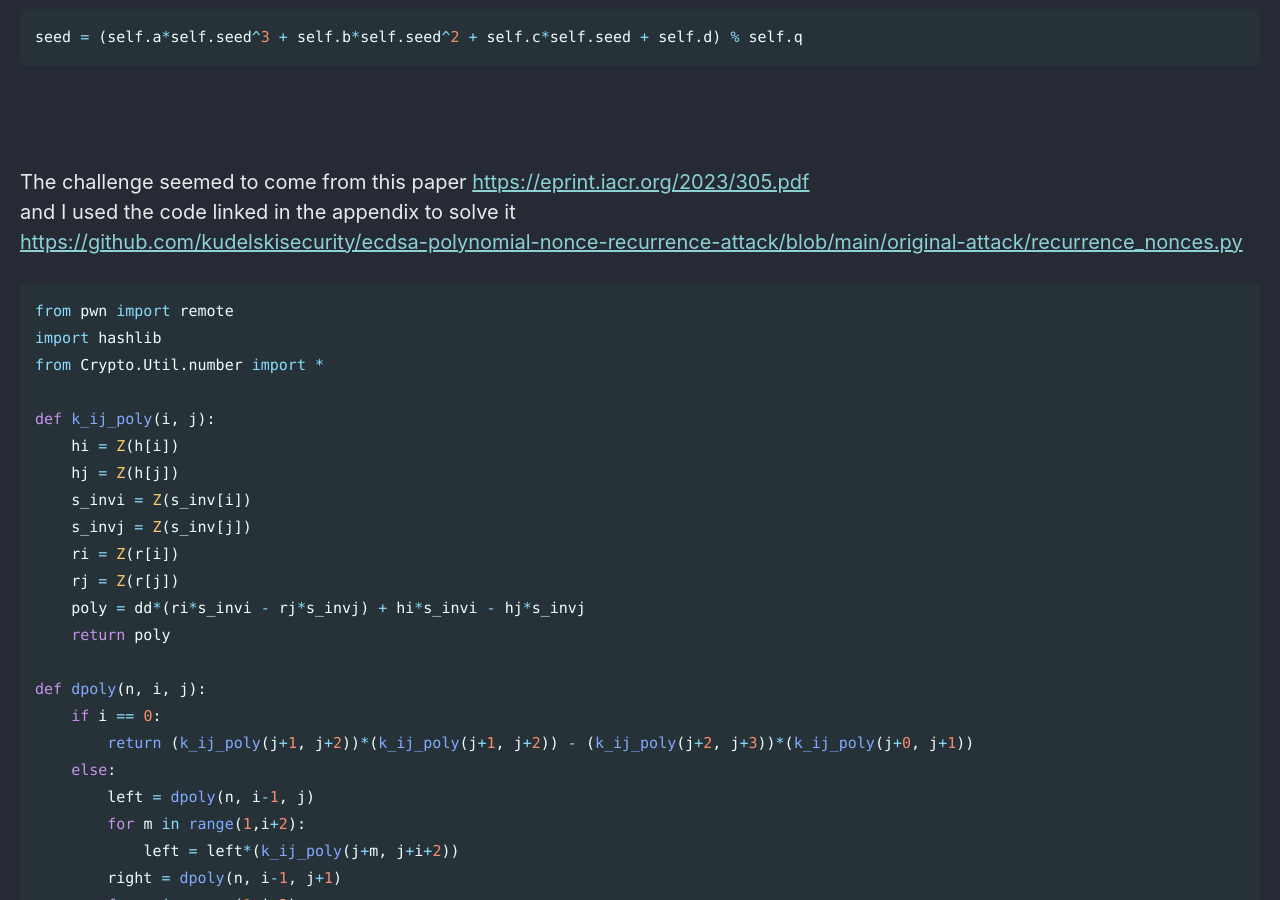
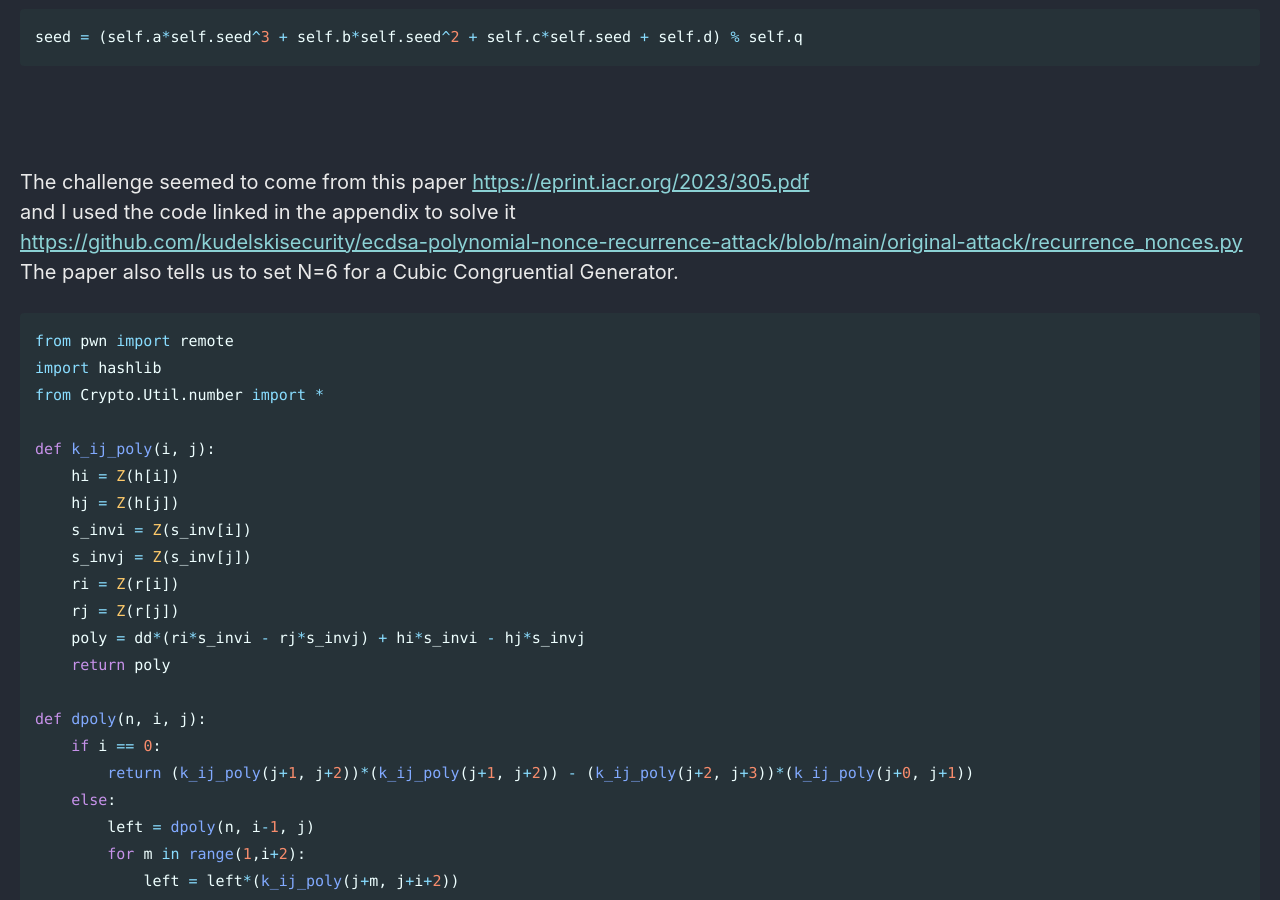
Before and after one commit to Connor-McCartney/Connor-McCartney.github.io, a Jekyll site: the page built from _pages/cryptography/ecc/Blocky-Noncense-CSAW-2023.md, in a window 1280 px wide and 900 px high, scrolled down 551 px. Built offline with Jekyll 4.4.1, drawn with Linux system fonts in a browser that asks for light colours; cached includes are drawn as plain includes.

Commit message:
Update Blocky-Noncense-CSAW-2023.md

````diff
--- a/_pages/cryptography/ecc/Blocky-Noncense-CSAW-2023.md
+++ b/_pages/cryptography/ecc/Blocky-Noncense-CSAW-2023.md
@@ -30,6 +30,9 @@ The challenge seemed to come from this paper <https://eprint.iacr.org/2023/305.p
 and I used the code linked in the appendix to solve it <br>
 <https://github.com/kudelskisecurity/ecdsa-polynomial-nonce-recurrence-attack/blob/main/original-attack/recurrence_nonces.py>
 <br>
+The paper also tells us to set N=6 for a Cubic Congruential Generator.
+<br>
+
 
 ```python
 from pwn import remote
````
